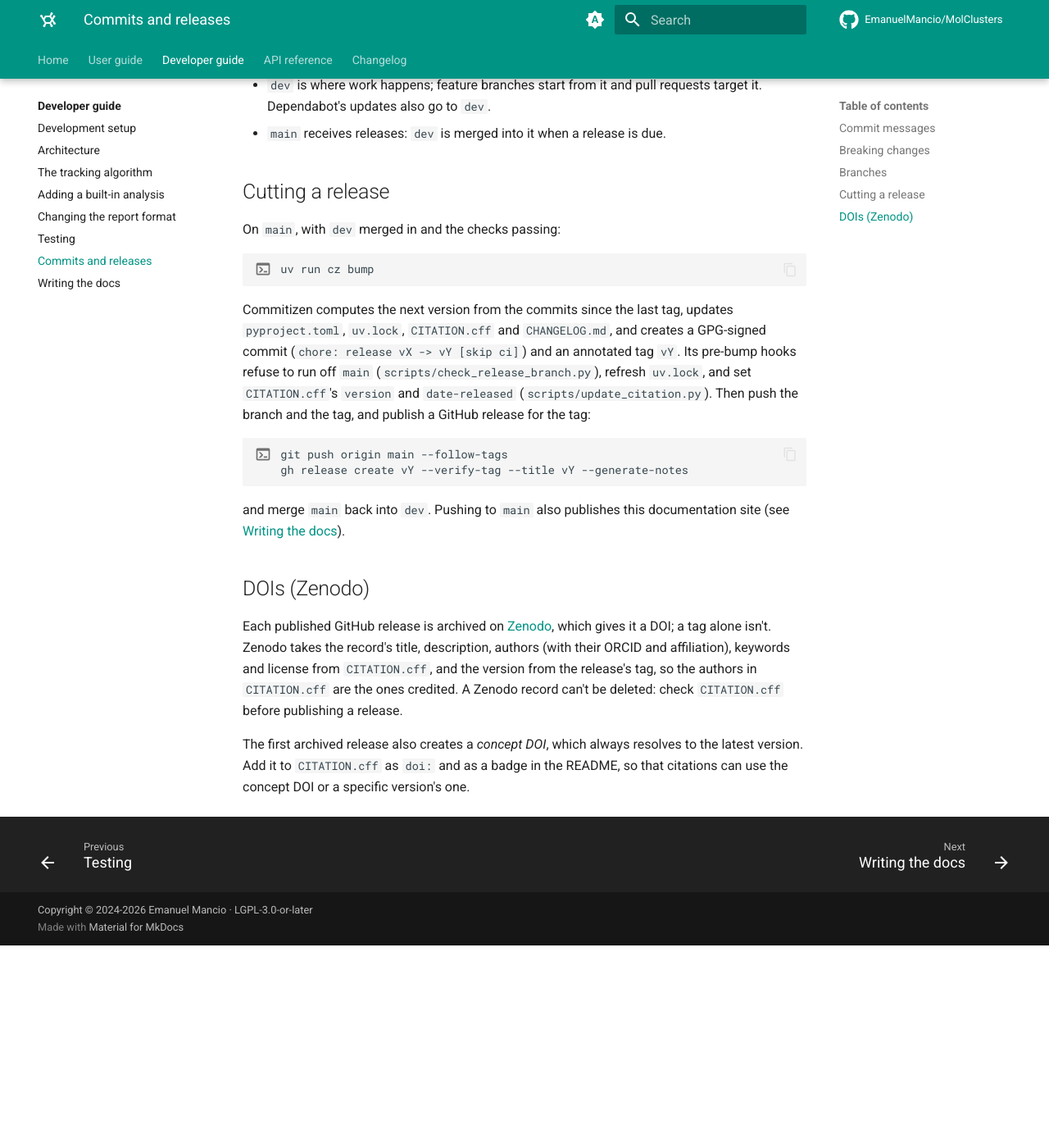
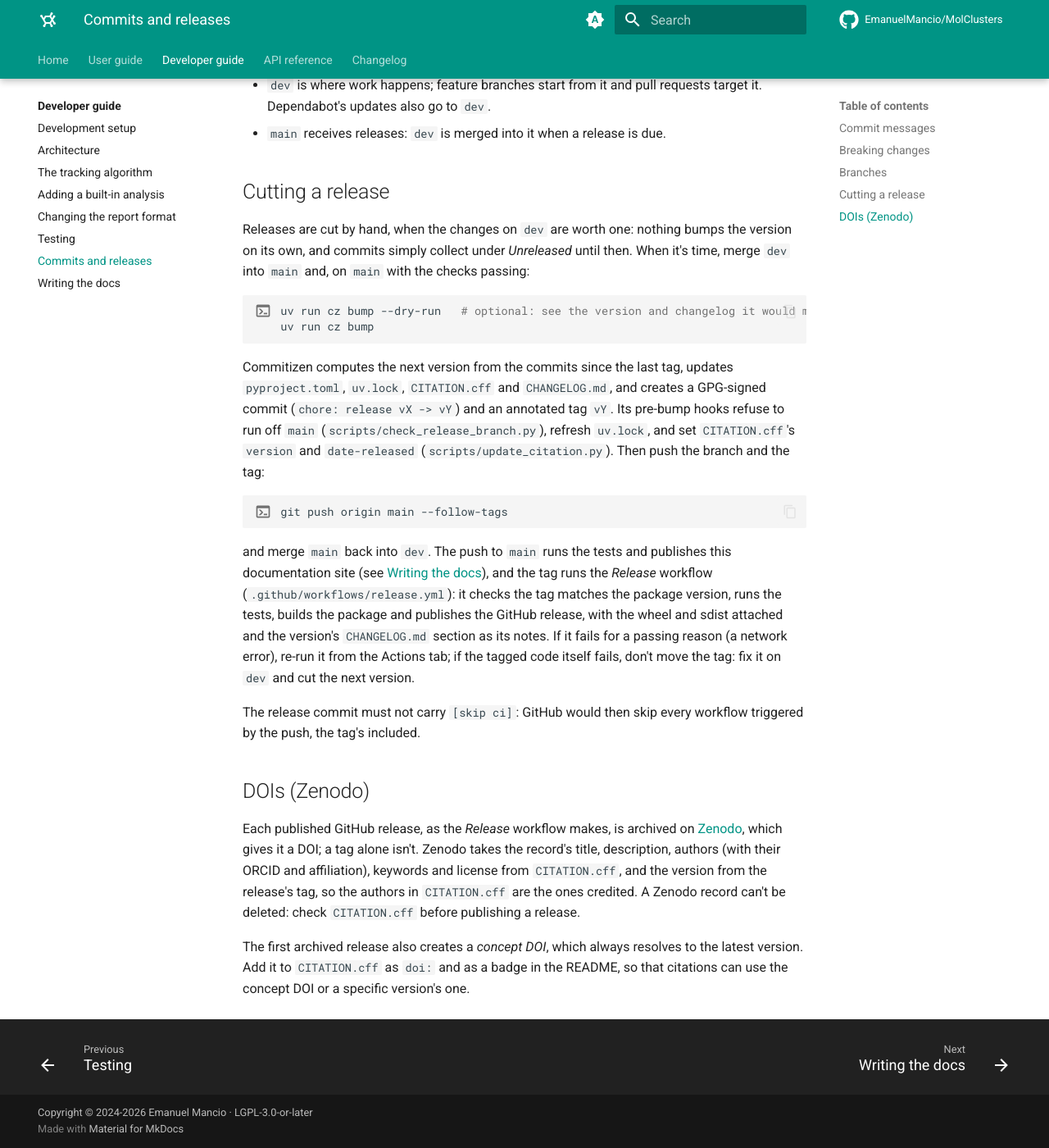
Before and after one commit to EmanuelMancio/MolClusters, an MkDocs documentation site: the page built from docs/developer-guide/releases.md, in a window 1280 px wide and 1400 px high, scrolled down 959 px. Shown: the whole window at 82% size. Built offline with MkDocs 1.6.1 and Material for MkDocs 9.7.7, drawn with Linux system fonts in a browser that asks for light colours; comment, search, counter and statistics services are not loaded; before the commit the page ends 2112 px from its top, so only the background shows below that.

Commit message:
ci(release): publish the GitHub release of each version tag
A Release workflow runs on the v* tags `cz bump` pushes: it checks the tag
matches pyproject.toml's version, runs the tests, builds the package and
publishes the GitHub release with the wheel and sdist attached and the
version's CHANGELOG.md section as notes. Zenodo archives that release with
a DOI. Bumping stays a manual `cz bump`, run when a release is due.

The release commit loses its [skip ci]: GitHub skips every workflow
triggered by a push whose commit carries it, so the tag's Release workflow
would never have run, and neither would the docs deploy or tests of the
push to main.

Co-Authored-By: Claude Opus 5.5 <noreply@anthropic.com>

````diff
--- a/docs/developer-guide/releases.md
+++ b/docs/developer-guide/releases.md
@@ -43,32 +43,42 @@ change for the package follows the same rule.
 
 ## Cutting a release
 
-On `main`, with `dev` merged in and the checks passing:
+Releases are cut by hand, when the changes on `dev` are worth one: nothing bumps the
+version on its own, and commits simply collect under *Unreleased* until then. When
+it's time, merge `dev` into `main` and, on `main` with the checks passing:
 
 ```bash
+uv run cz bump --dry-run   # optional: see the version and changelog it would make
 uv run cz bump
 ```
 
 Commitizen computes the next version from the commits since the last tag, updates
 `pyproject.toml`, `uv.lock`, `CITATION.cff` and `CHANGELOG.md`, and creates a
-GPG-signed commit (`chore: release vX -> vY [skip ci]`) and an annotated tag `vY`.
-Its pre-bump hooks refuse to run off `main` (`scripts/check_release_branch.py`),
-refresh `uv.lock`, and set `CITATION.cff`'s `version` and `date-released`
-(`scripts/update_citation.py`). Then push the branch and the tag, and publish a
-GitHub release for the tag:
+GPG-signed commit (`chore: release vX -> vY`) and an annotated tag `vY`. Its
+pre-bump hooks refuse to run off `main` (`scripts/check_release_branch.py`), refresh
+`uv.lock`, and set `CITATION.cff`'s `version` and `date-released`
+(`scripts/update_citation.py`). Then push the branch and the tag:
 
 ```bash
 git push origin main --follow-tags
-gh release create vY --verify-tag --title vY --generate-notes
 ```
 
-and merge `main` back into `dev`. Pushing to `main` also publishes this
-documentation site (see [Writing the docs](docs.md)).
+and merge `main` back into `dev`. The push to `main` runs the tests and publishes this
+documentation site (see [Writing the docs](docs.md)), and the tag runs the *Release*
+workflow (`.github/workflows/release.yml`): it checks the tag matches the package
+version, runs the tests, builds the package and publishes the GitHub release, with the
+wheel and sdist attached and the version's `CHANGELOG.md` section as its notes. If it
+fails for a passing reason (a network error), re-run it from the Actions tab; if the
+tagged code itself fails, don't move the tag: fix it on `dev` and cut the next
+version.
+
+The release commit must not carry `[skip ci]`: GitHub would then skip every workflow
+triggered by the push, the tag's included.
 
 ## DOIs (Zenodo)
 
-Each published GitHub release is archived on [Zenodo](https://zenodo.org/), which gives
-it a DOI; a tag alone isn't. Zenodo takes the record's title, description, authors
+Each published GitHub release, as the *Release* workflow makes, is archived on
+[Zenodo](https://zenodo.org/), which gives it a DOI; a tag alone isn't. Zenodo takes the record's title, description, authors
 (with their ORCID and affiliation), keywords and license from `CITATION.cff`, and the
 version from the release's tag, so the authors in `CITATION.cff` are the ones credited.
 A Zenodo record can't be deleted: check `CITATION.cff` before publishing a release.
--- a/pyproject.toml
+++ b/pyproject.toml
@@ -70,7 +70,7 @@ version_scheme = "semver2"
 update_changelog_on_bump = true
 gpg_sign = true
 annotated_tag = true
-bump_message = "chore: release v$current_version -> v$new_version [skip ci]"
+bump_message = "chore: release v$current_version -> v$new_version"
 changelog_incremental = true
 major_version_zero = true
 tag_format = "v$version"
````
Also changed, not shown: 1 other file.
